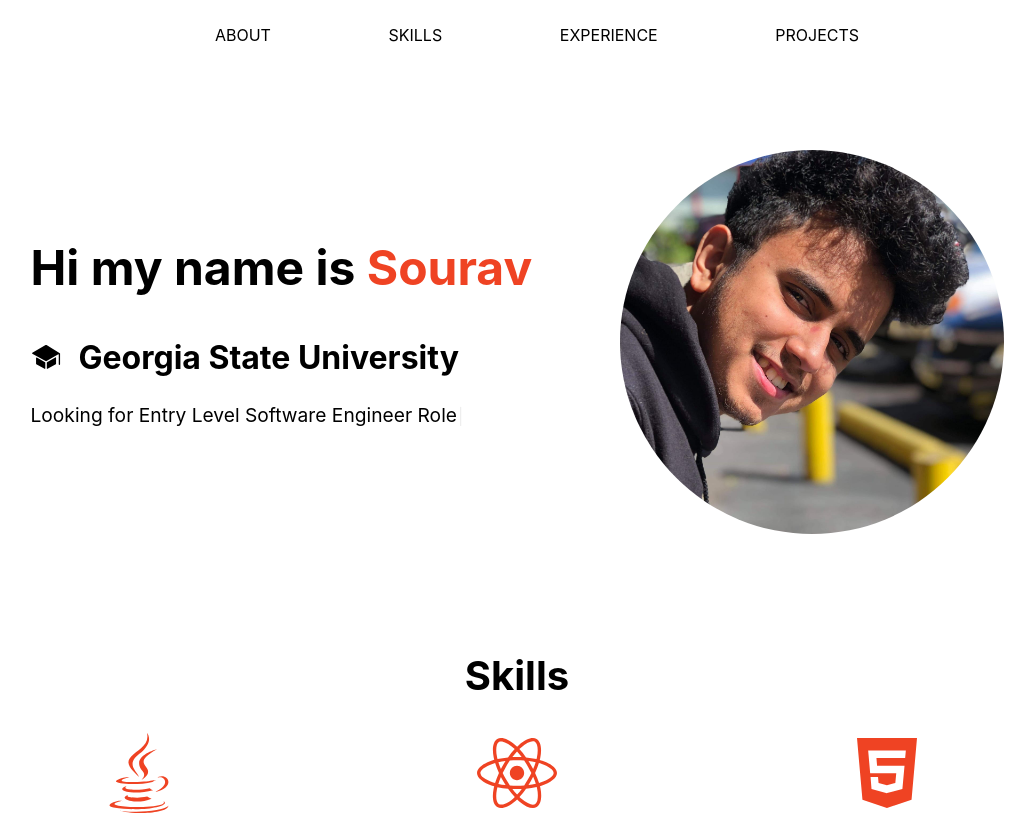
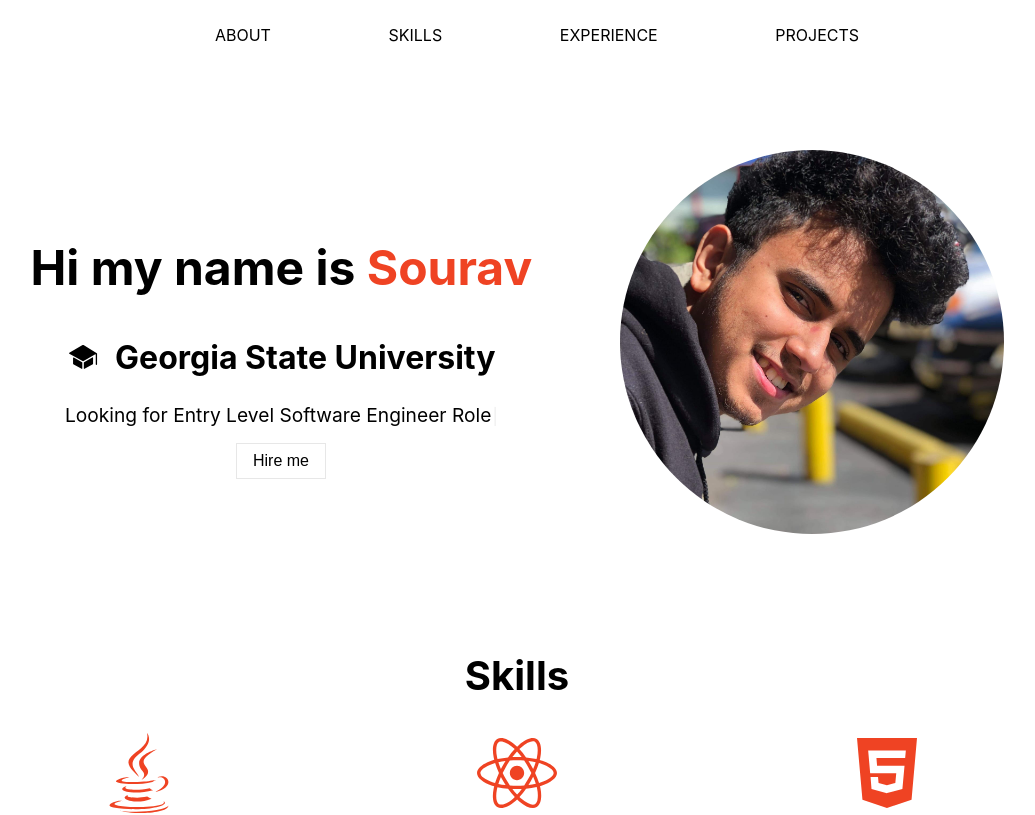
Before and after one commit to souravdhar199/souravsportfolio, a React (Create React App) app: page / in a window 1280 px wide. Shown: the top 815 px of the page, without its empty margins (123-1158 px from the left). Built offline with nearby package versions, Linux system fonts and the light colour scheme; no server answers.

Commit message:
Added resume

```diff
--- a/src/components/About.js
+++ b/src/components/About.js
@@ -2,7 +2,20 @@ import { IoIosSchool } from "react-icons/io";
 import img1 from "../images/profile.jpg";
 import "../styles/about.css";
 import Typewriter from "typewriter-effect";
+import Zoom from "react-reveal/Flip";
 function About() {
+  const onButtonClick = () => {
+    fetch("resume_souravdhar.pdf").then((response) => {
+      response.blob().then((blob) => {
+        const fileURL = window.URL.createObjectURL(blob);
+        let alink = document.createElement("a");
+        alink.href = fileURL;
+        alink.download = "resume_souravdhar.pdf";
+        alink.click();
+      });
+    });
+  };
+
   return (
     <section className="about">
       <div className="info">
@@ -22,10 +35,15 @@ function About() {
               .start();
           }}
           options={{
-            delay: 40,
+            delay: 30,
             wrapperClassName: "typed-wrapper",
           }}
         />
+
+        <Zoom left duration={2000}>
+          {" "}
+          <button onClick={() => onButtonClick()}>Hire me</button>
+        </Zoom>
       </div>
       <div className="image">
         <img alt="profile" src={img1} />
--- a/src/styles/about.css
+++ b/src/styles/about.css
@@ -17,7 +17,7 @@ html {
 }
 
 .info {
-  vertical-align: center;
+  text-align: center;
   padding-top: 3rem;
 }
 
```
Also changed, not shown: 1 other file (tests, documents, lock files or other folders).
